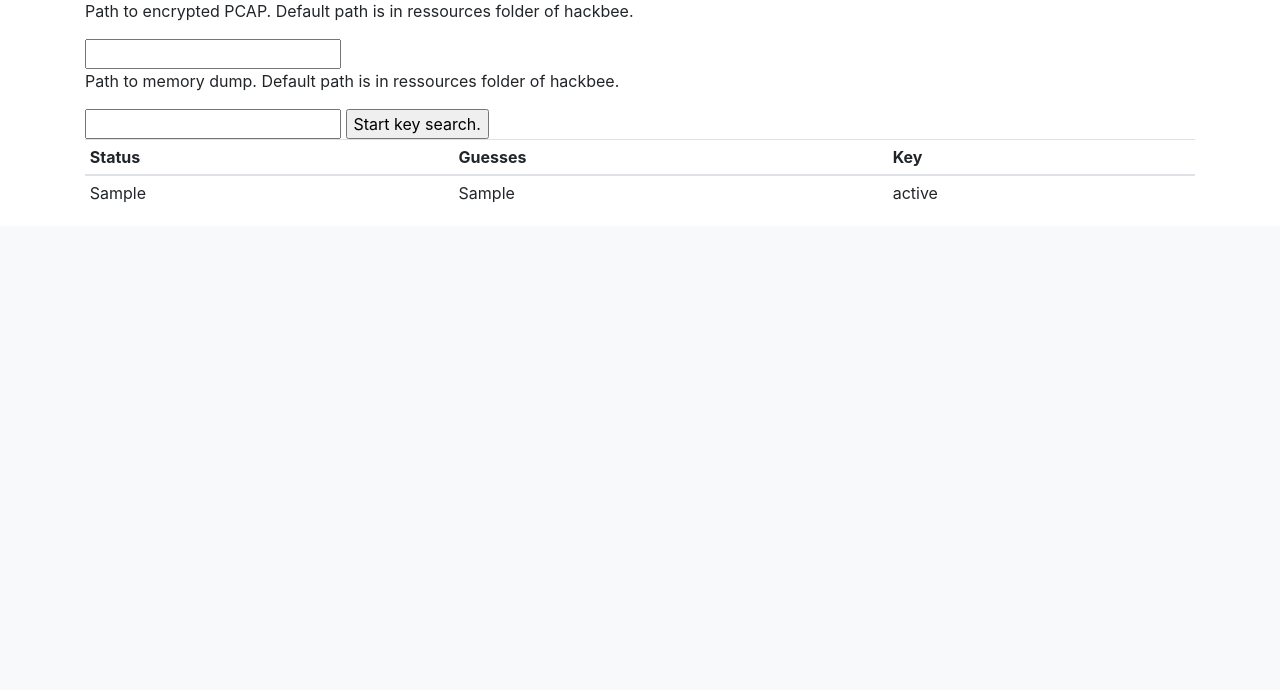
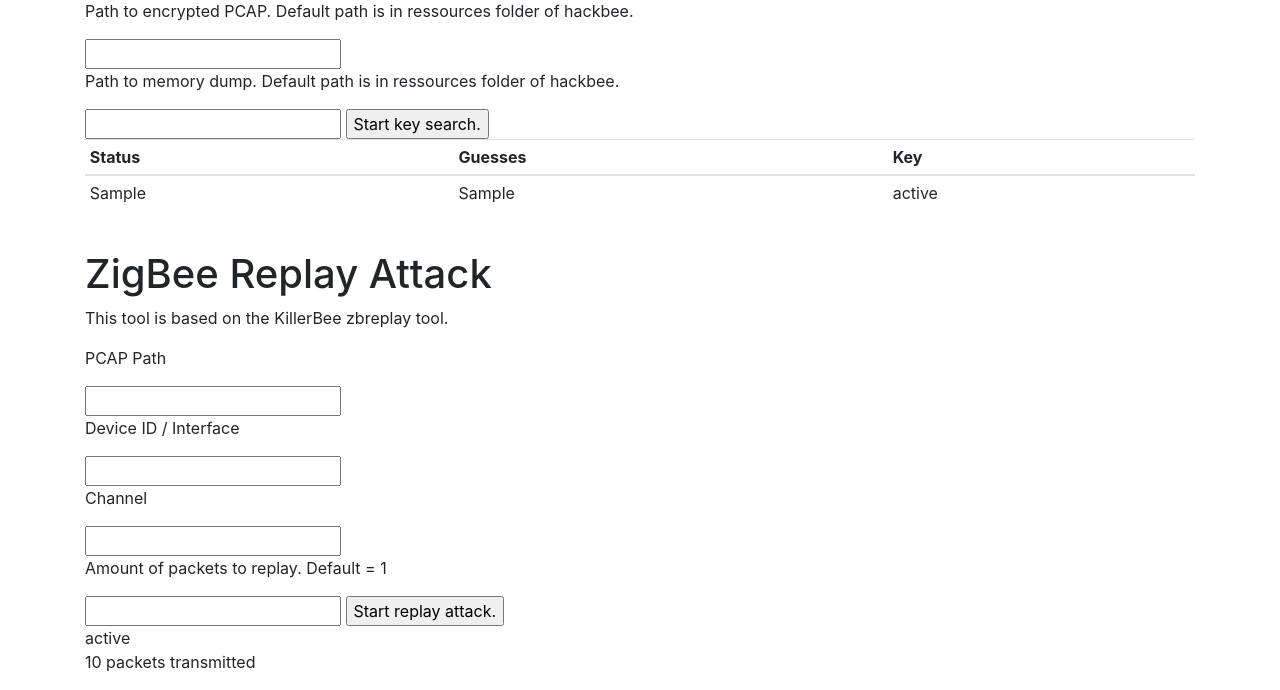
Before and after one commit to Vadim-95/hackbee, a Django app: template hackbee_web/hackbee/templates/hackbee/index.html in a window 1280 px wide. Shown: the part 1337-2027 px from the top of the page. Before the commit the page ends 1539 px from the top, so only its background shows below. Run offline with Django 4.2, Linux system fonts and the light colour scheme; the template is opened without the code that fills it: most values are stand-ins (such as "Sample title", 1, 10 or a date in 2020); some libraries are stand-ins or nearby versions.

Commit message:
Implementation of zbreplay.

```diff
--- a/hackbee_web/hackbee/templates/hackbee/index.html
+++ b/hackbee_web/hackbee/templates/hackbee/index.html
@@ -111,4 +111,26 @@
             </tbody>
         </table>
     </div>
+    <div class="container pt-4">
+        <h1>ZigBee Replay Attack</h1>
+        <p>This tool is based on the KillerBee zbreplay tool.</p>
+        <form method="GET">
+            {% csrf_token %}
+            <p>PCAP Path</p>
+            <input type="text" name="input_pcap">
+            <p>Device ID / Interface</p>
+            <input type="text" name="device_id">
+            <p>Channel</p>
+            <input type="text" name="channel">
+            <p>Amount of packets to replay. Default = 1</p>
+            <input type="text" name="count">
+            <input type="submit" name="start_replay_attack" value="Start replay attack.">
+        </form>
+        {{ replay_attack_status }}
+        {% if replay_attack_results is None %}
+            <p>No result.</p>
+        {% else %}
+            <p> {{ replay_attack_results }} packets transmitted</p>
+        {% endif %}
+    </div>
 {%endblock tools%}
```
Also changed, not shown: hackbee_web/hackbee/killerbee_interface.py (+29 -0 lines), hackbee_web/hackbee/views.py (+17 -0 lines).
